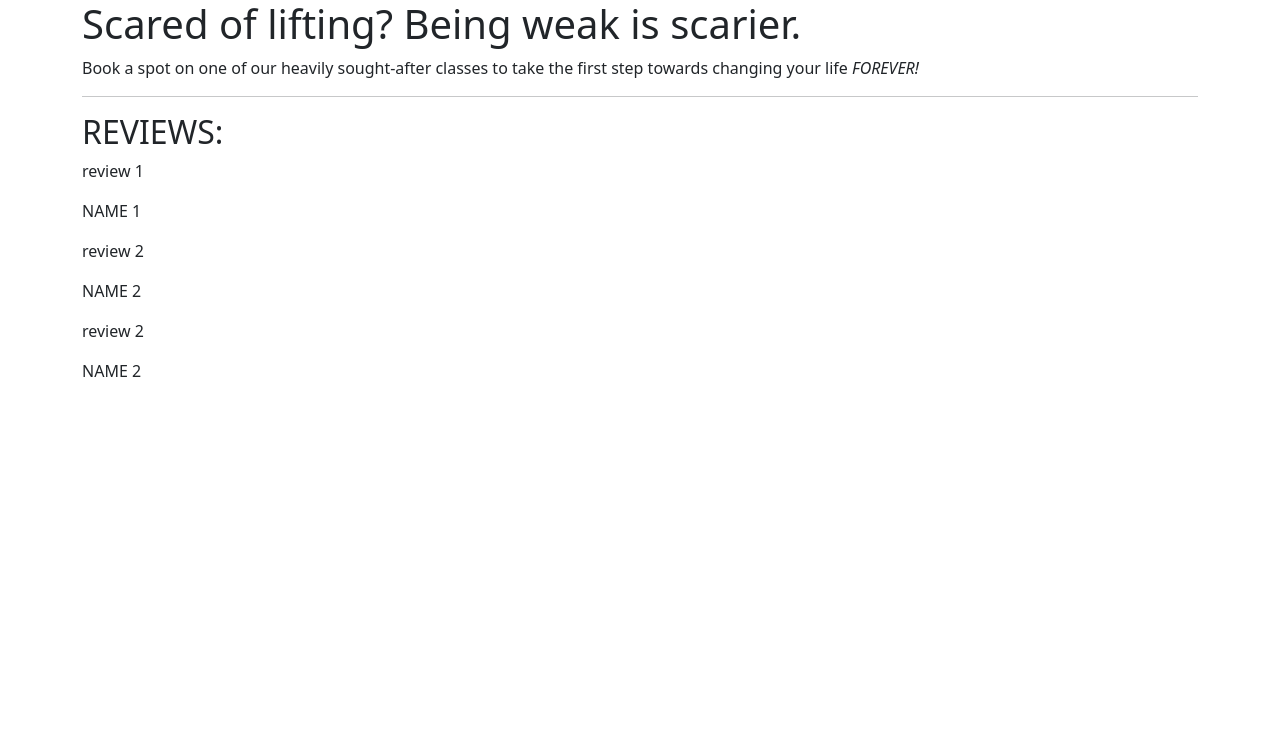
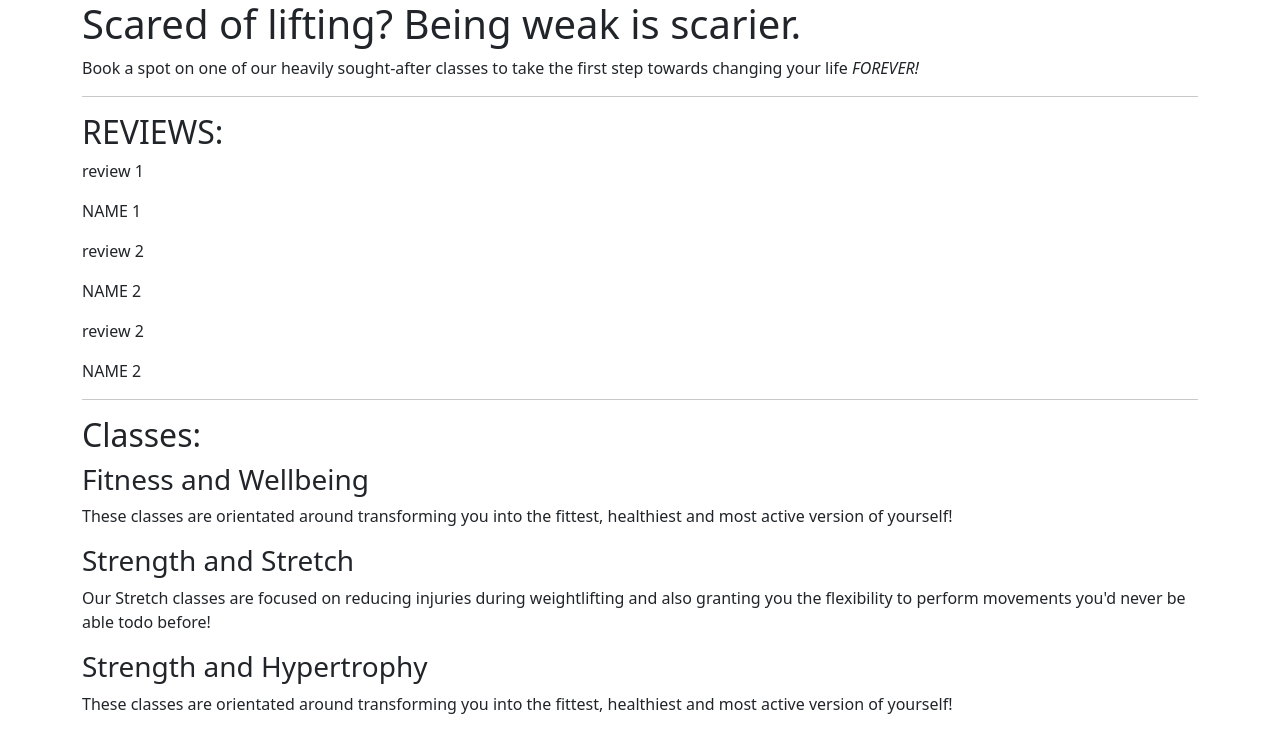
Before and after one commit to Code-Institute-Submissions/J-cw-milestone-project-1_MarResub, a plain HTML site: page index.html in a window 1280 px wide. Drawn offline with nearby package versions, Linux system fonts and the light colour scheme.

Commit message:
Add classes section to index.html page

```diff
--- a/index.html
+++ b/index.html
@@ -38,6 +38,26 @@
                 <p>NAME 2</p>
             </div>
         </section>
+        <!-- /Reviews -->
+        <hr>
+
+        <!-- Classes -->
+        <section class="classes">
+            <h2>Classes:</h2>
+            <div class="classes">
+                <h3>Fitness and Wellbeing</h3>
+                <p>These classes are orientated around transforming you into the fittest, healthiest and most active version of yourself!</p>
+            </div>
+            <div class="classes">
+                <h3>Strength and Stretch</h3>
+                <p>Our Stretch classes are focused on reducing injuries during weightlifting and also granting you the flexibility to perform movements you'd never be able todo before!</p>
+            </div>
+            <div class="classes">
+                <h3>Strength and Hypertrophy</h3>
+                <p>These classes are orientated around transforming you into the fittest, healthiest and most active version of yourself!</p>
+            </div>
+        </section>
+        <!-- /Classes -->
     </article>
 
 </body>
```
